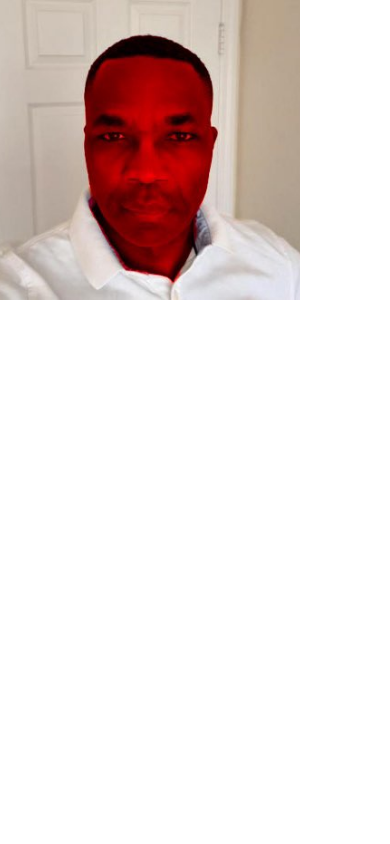
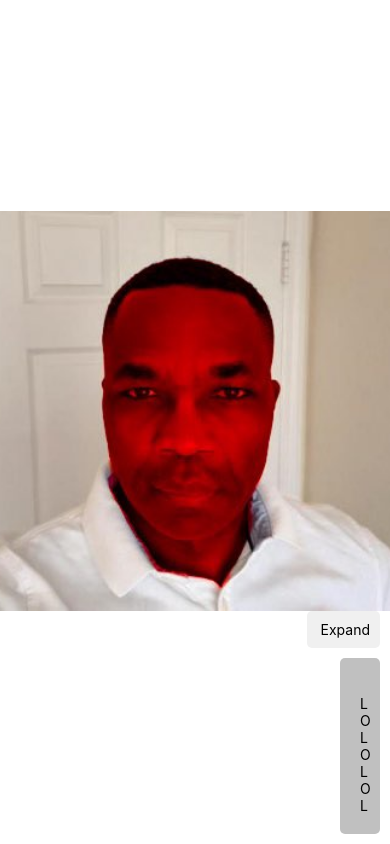
Before and after one commit to Jibby2k1/copit, a React Native app: screen / in a window 390 px wide. Built offline with nearby package versions, Linux system fonts and the light colour scheme.

Commit message:
added crappy expandable bar for tabs

```diff
--- a/App.js
+++ b/App.js
@@ -1,24 +1,44 @@
 import { StatusBar } from 'expo-status-bar';
-import { StyleSheet, Text, Image, SafeAreaView, View, TouchableOpacity } from 'react-native';
+import { StyleSheet, Text, Image, SafeAreaView, View, TouchableOpacity, Animated } from 'react-native';
 import React, { useState } from 'react';
 
 const App = () => {
 
   const [currentImage, setCurrentImage] = useState('image1');
+  const [isExpanded, setIsExpanded] = useState(false);
+  const [widthAnim] = useState(new Animated.Value(0));
+
+  const toggleExpand = () => {
+    setIsExpanded(!isExpanded);
+    Animated.timing(widthAnim, {
+      toValue: isExpanded ? 0 : 200,
+      duration: 500,
+      useNativeDriver: false,
+    }).start();
+  }
 
   const handlePress = () => {
     setCurrentImage(prevImage => prevImage === 'image1' ? 'image2' : 'image1');
   };
 
   return (
-    <TouchableOpacity onPress={handlePress}>
-      <Image
-        source={currentImage === 'image1' ? require('./assets/redbobsta.jpg') : require('./assets/saitama.jpg')}
-        style={{
-          height: 300,
-          width: 300}}
-      />
-    </TouchableOpacity>
+    <SafeAreaView style={styles.container}>
+      <TouchableOpacity
+        onPress={handlePress}>
+        <Image
+          source={currentImage === 'image1' ? require('./assets/redbobsta.jpg') : require('./assets/saitama.jpg')}
+          style={styles.media}
+        />
+      </TouchableOpacity>
+      <TouchableOpacity
+       style = {styles.expandButton}
+       onPress={toggleExpand}>
+      <Text> {isExpanded ? 'Collapse' : 'Expand'}</Text>
+      </TouchableOpacity>
+      <Animated.View style={{...styles.collapsibleContent, width: widthAnim }}>
+        <Text> LOLOLOL</Text>
+      </Animated.View>
+    </SafeAreaView>
   );
 }
 
@@ -26,9 +46,27 @@ const styles = StyleSheet.create({
   container: {
     flex: 1,
     backgroundColor: '#fff',
-    alignItems: 'center',
-    justifyContent: 'center',
+    alignItems: 'flex-end',
+    justifyContent: 'flex-end',
   },
+  media: {
+    height: 400,
+    width: 400,
+  },
+  expandButton: {
+    backgroundColor: '#f0f0f0',
+    padding: 10,
+    marginBottom: 10,
+    marginRight: 10,
+    borderRadius: 5,
+  },
+  collapsibleContent: {
+    backgroundColor: '#c0c0c0',
+    padding: 20,
+    marginBottom: 10,
+    marginRight: 10,
+    borderRadius: 5,
+  }
 });
 
 export default App;
```
